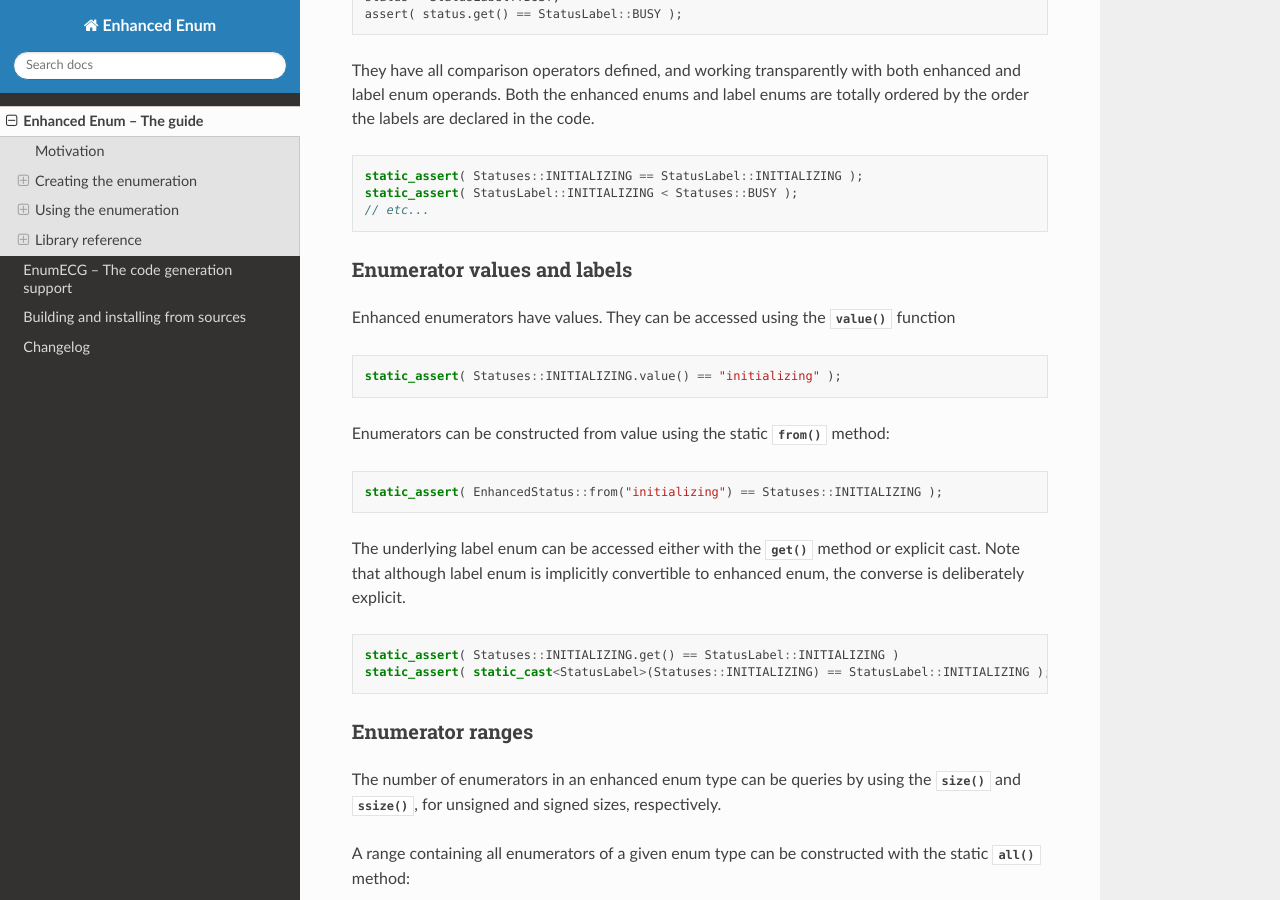
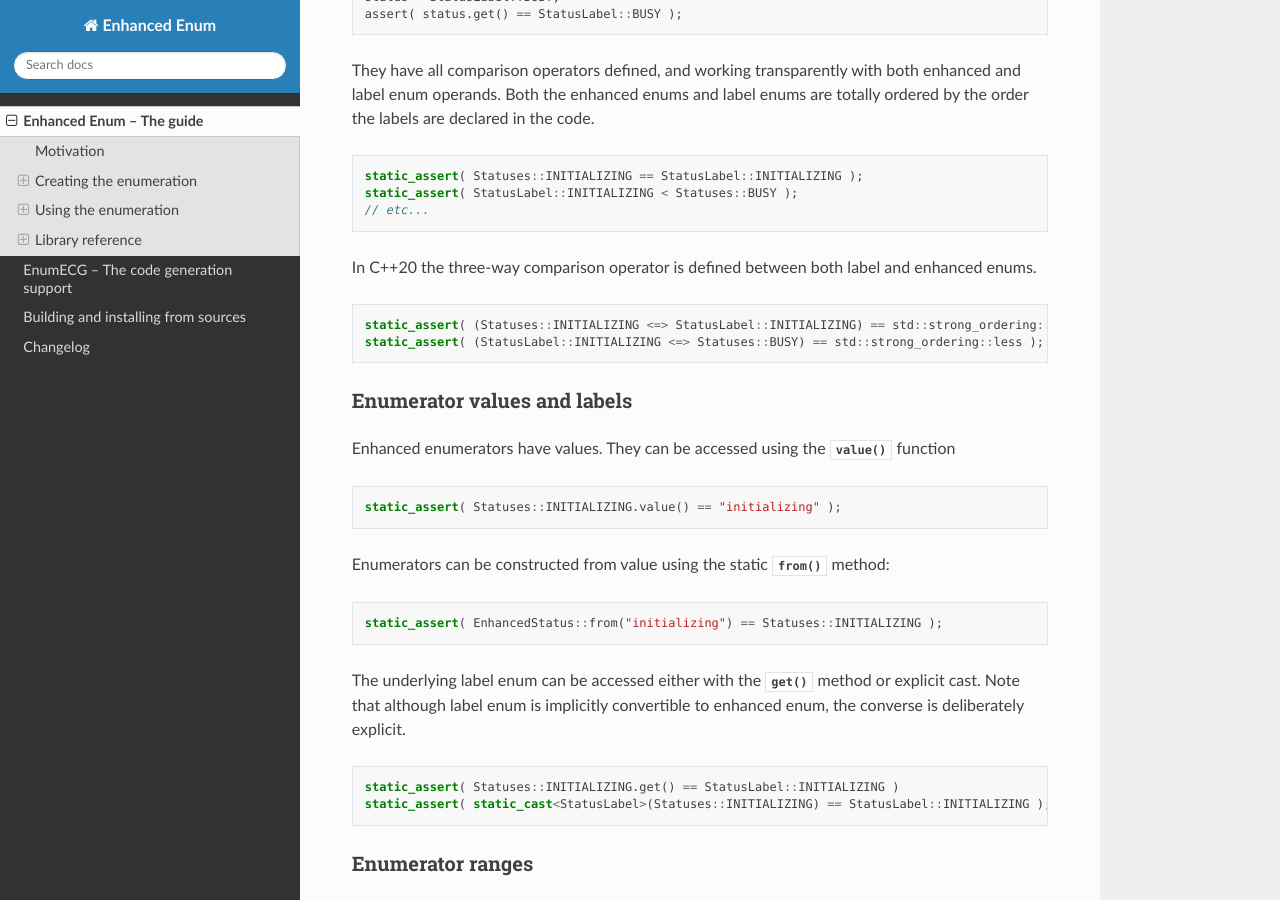
Before and after one commit to jasujm/enhanced-enum, a Sphinx documentation site: the page built from docs/enhancedenumlib.rst, in a window 1280 px wide and 900 px high, scrolled down 4218 px. Built offline with Sphinx 7.4.7 and the Read the Docs theme 2.0.0, drawn with Linux system fonts in a browser that asks for light colours.

Commit message:
Add documentation about the three-way comparison

```diff
--- a/docs/enhancedenumlib.rst
+++ b/docs/enhancedenumlib.rst
@@ -249,6 +249,14 @@ declared in the code.
    static_assert( StatusLabel::INITIALIZING < Statuses::BUSY );
    // etc...
 
+In C++20 the three-way comparison operator is defined between both label and
+enhanced enums.
+
+.. code-block:: c++
+
+   static_assert( (Statuses::INITIALIZING <=> StatusLabel::INITIALIZING) == std::strong_ordering::equal );
+   static_assert( (StatusLabel::INITIALIZING <=> Statuses::BUSY) == std::strong_ordering::less );
+
 Enumerator values and labels
 ............................
 
```
